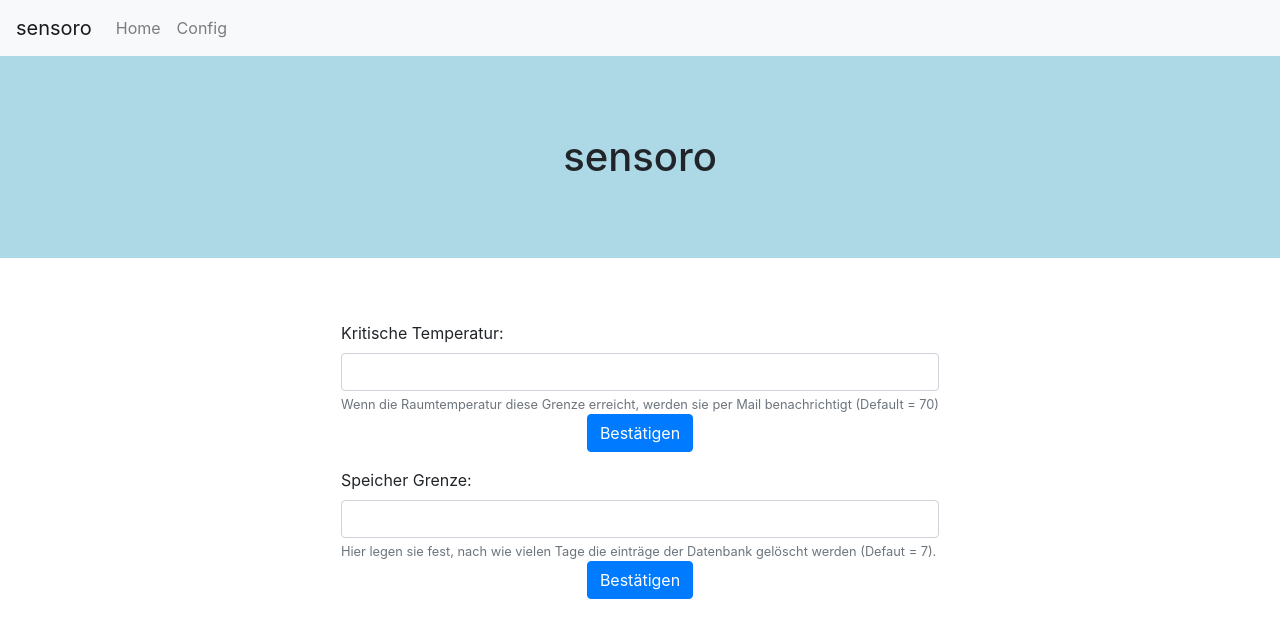
After one commit to bhemsen/bigBrother, a PHP site: page /sensoro/templates/setConfig.php in a window 1280 px wide. The commit adds this page. Shown: the top 638 px of the page. Run offline with PHP 8.4, Linux system fonts and the light colour scheme; some libraries are stand-ins or nearby versions.

Commit message:
reworked frontend

```diff
--- /dev/null
+++ b/sensoro/functions/redirect.php
@@ -0,0 +1,3 @@
+<?php
+header("Location: http://localhost/sensoro/index.php");
+exit();
--- a/sensoro/templates/footer.php
+++ b/sensoro/templates/footer.php
@@ -1,3 +1,4 @@
+</div>
 <script src="https://cdn.jsdelivr.net/npm/chart.js@2.8.0"></script>
 <script type="application/javascript" src="main.js"></script>
 </body>
--- a/sensoro/templates/header.php
+++ b/sensoro/templates/header.php
@@ -5,6 +5,13 @@
     <meta name="viewport" content="width=device-width, initial-scale=1">
     <title>Be Safe! | Sensoro</title>
     <link rel="stylesheet" href="https://cdn.jsdelivr.net/npm/bootstrap@4.5.3/dist/css/bootstrap.min.css" integrity="sha384-TX8t27EcRE3e/ihU7zmQxVncDAy5uIKz4rEkgIXeMed4M0jlfIDPvg6uqKI2xXr2" crossorigin="anonymous">
+    <base href="/sensoro/">
     <link rel="stylesheet" href="styles.css">
+
 </head>
 <body>
+<?php require 'navbar.php';?>
+
+<h1>sensoro</h1>
+
+<div class="container d-flex justify-content-center">
--- a/sensoro/templates/main.php
+++ b/sensoro/templates/main.php
@@ -1,6 +1,3 @@
-<h1>sensoro</h1>
-
-<div class="container d-flex justify-content-center">
     <section>
         <div class="d-flex justify-content-around">
             <iframe id="iframe" src="" data-src="http://localhost:8081" frameborder="0"></iframe>
@@ -34,5 +31,3 @@
             <canvas id="chart"></canvas>
             <canvas id="avarage-chart"></canvas>
     </section>
-
-</div>
--- /dev/null
+++ b/sensoro/templates/navbar.php
@@ -0,0 +1,16 @@
+<nav class="navbar navbar-expand-lg navbar-light bg-light">
+  <a class="navbar-brand" href="#">sensoro</a>
+  <button class="navbar-toggler" type="button" data-toggle="collapse" data-target="#navbarNav" aria-controls="navbarNav" aria-expanded="false" aria-label="Toggle navigation">
+    <span class="navbar-toggler-icon"></span>
+  </button>
+  <div class="collapse navbar-collapse" id="navbarNav">
+    <ul class="navbar-nav">
+      <li class="nav-item">
+        <a class="nav-link" href="http://localhost/sensoro/index.php">Home <span class="sr-only">(current)</span></a>
+      </li>
+      <li class="nav-item">
+        <a class="nav-link" href="http://localhost/sensoro/templates/setConfig.php">Config</a>
+      </li>
+    </ul>
+  </div>
+</nav>
--- /dev/null
+++ b/sensoro/templates/setConfig.php
@@ -0,0 +1,26 @@
+<?php require 'header.php';?>
+
+<section>
+<form action="http://localhost/sensoro/functions/writeCritTemp.php" method="POST">
+        <div class="form-group">
+            <label for="inputMaxTemp">Kritische Temperatur: </label>
+            <input id="inputMaxTemp" class="form-control" type="number" name="inputMaxTemp">
+            <small  class="form-text text-muted">
+                Wenn die Raumtemperatur diese Grenze erreicht, werden sie per Mail benachrichtigt (Default = 70)
+            </small>
+            <button class="btn btn-primary" type="submit">Bestätigen</button>
+        </div>
+    </form>
+
+    <form action="http://localhost/sensoro/functions/writeDaysToDel.php" method="POST">
+        <div class="form-group">
+            <label for="daysToDelete">Speicher Grenze: </label>
+            <input id="daysToDelete" class="form-control" type="text" name="daysToDelete">
+            <small id="" class="form-text text-muted">Hier legen sie fest, nach wie vielen Tage die einträge der Datenbank gelöscht werden (Defaut = 7).</small>
+            <button class="btn btn-primary" type="submit">Bestätigen</button>
+        </div>
+    </form>
+
+</section>
+
+<?php require 'footer.php';?>
```
Also changed, not shown: sensoro/functions/writeCritTemp.php (added, +12 -0 lines), sensoro/functions/writeDaysToDel.php (added, +10 -0 lines), 4 other files.
